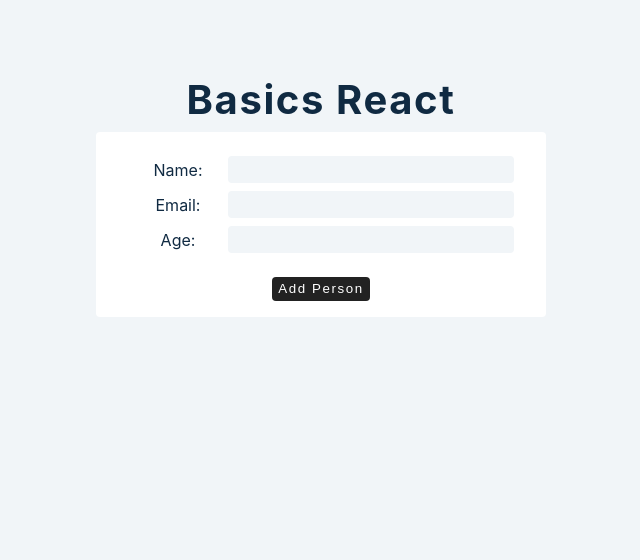
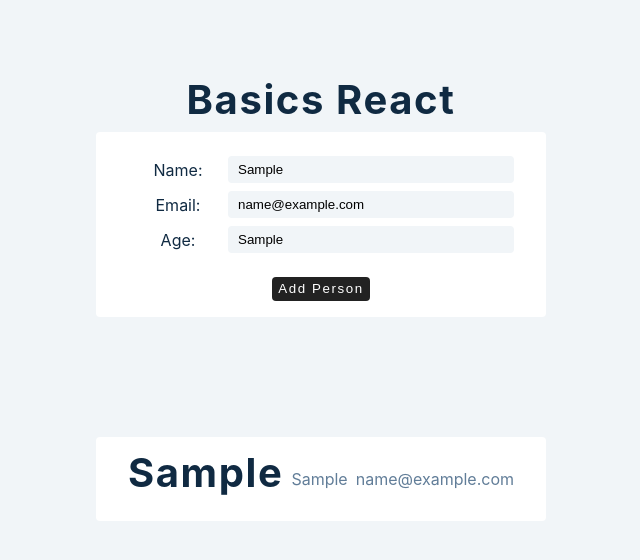
Before and after one commit to viktishchenko/rehearsal, a React (Create React App) app in the folder basics/: page / in a window 1280 px wide. Both pictures are taken after typing "Sample", "name@example.com", "Sample" into the empty fields and a click on the button "Add Person". Shown: the top 560 px of the page, without its empty margins (319-959 px from the left). Built offline with nearby package versions, Linux system fonts and the light colour scheme.

Commit message:
feat: multiple inputs handle

```diff
--- a/basics/src/tutorial/4-forms/2-multiple-inputs.js
+++ b/basics/src/tutorial/4-forms/2-multiple-inputs.js
@@ -21,13 +21,21 @@ const MultipleInputs = () => {
   const handleChange = (e) => {
     const name = e.target.name;
     const value = e.target.value;
-    console.log("name, value", name, value);
+    setPerson({ ...person, [name]: value });
+    console.log("person", person);
   };
 
   const handleSubmit = (e) => {
     e.preventDefault();
-    console.log("submit form");
+    if (person.firstName && person.email && person.age) {
+      const newPerson = { ...person, id: new Date().getTime().toString() };
+      setPeople([...people, newPerson]);
+      console.log("submit form");
+    } else {
+      console.log("empty values");
+    }
   };
+  console.log("people", people);
 
   return (
     <>
@@ -68,6 +76,19 @@ const MultipleInputs = () => {
           </button>
         </form>
       </article>
+      <br />
+      <div className="list">
+        {people.map((person) => {
+          const { id, firstName, email: mail, age: a } = person;
+          return (
+            <div key={id} className="item">
+              <h2>{firstName}</h2>
+              <p>{a}</p>
+              <p>{mail}</p>
+            </div>
+          );
+        })}
+      </div>
     </>
   );
 };
```
Also changed, not shown: basics/src/assets/4/multiple-form-handle.png (added).
